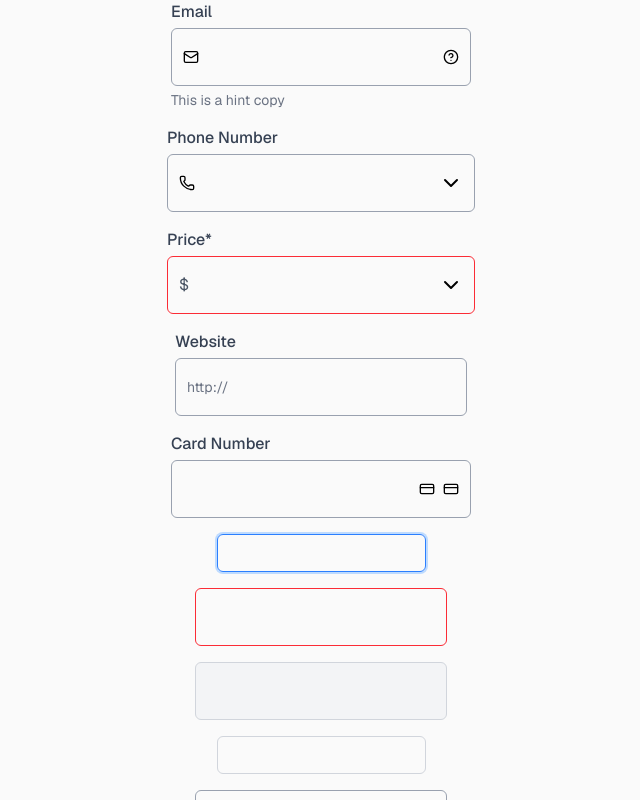
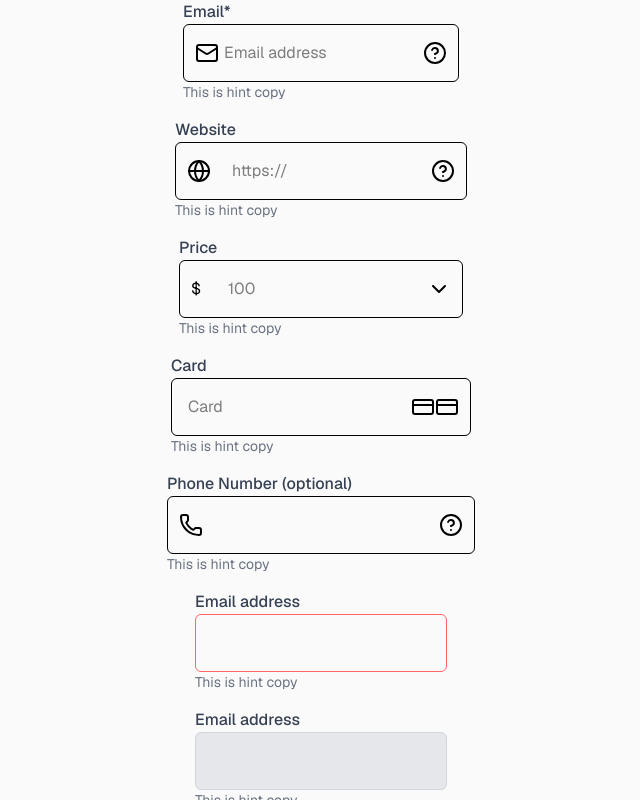
Before and after one commit to johncarlolipa/UI-ENGINEER-BOOTCAMP, a Next.js app in the folder ui-engineer-lessons/: page / in a window 1280 px wide. Shown: the top 800 px of the page, without its empty margins (319-959 px from the left). Built offline with nearby package versions, Linux system fonts and the light colour scheme.

Commit message:
rewrite 3rd time input component

```diff
--- a/ui-engineer-lessons/app/lesson-one/Input.tsx
+++ b/ui-engineer-lessons/app/lesson-one/Input.tsx
@@ -1,68 +1,73 @@
+
 
 import clsx from "clsx";
-import { ReactNode, ChangeEvent } from "react";
+import { ChangeEvent, ReactNode } from "react";
 
-//define the variants
-type InputSize = "small" | "medium"
-type InputState = "default" | "error" | "active" | "placeholder" | "disabled"
-type InputType = "default" | "email" | "card" | "website" | "phone" | "sale"
 
-//define the props
+//define variants
+type InputSize = "small" | "medium";
+type InputType = "default" | "card" | "email" | "website" | "phone" | "sale"
+type InputStatus = "default" | "active" | "error" | "disabled" | "placeholder"
+
+//define props
 type InputProps = {
     size?: InputSize;
-    state?: InputState;
     type?: InputType;
+    status?: InputStatus;
+    leftIcon?: ReactNode
+    rightIcon?: ReactNode;
+    secondRightIcon?: ReactNode;
+    className?: string;
+    onChange?: (e: ChangeEvent<HTMLImageElement>) => void;
     label?: string;
     showLabel?: boolean;
+    hint?: string;
+    showHint?: boolean;
+    placeholder?: string;
     required?: boolean;
-    hint: string;
-    showHint?: boolean;
-    className?: string;
     value?: string;
-    placeholder?: string;
-    leftIcon?: ReactNode;
-    rightIcon?: ReactNode;
-    secondRightIcon?: ReactNode;
-    onChange?: (e: ChangeEvent<HTMLInputElement>) => void;
 }
 
-export function Input({
-    size = "medium", state = "default", type = "default", label, showLabel = true, required = false, hint, showHint = true, value, placeholder, leftIcon, rightIcon, secondRightIcon, className, onChange
-}: InputProps) {
-    const wrapperClasses = "flex flex-col gap-1"
+//define component
+
+export function Input ({
+size="medium", label, type="default", status = "default", rightIcon, secondRightIcon, leftIcon, showHint = true, showLabel = true, placeholder, required=false, onChange, className, value, hint
+}: InputProps){
+    const wrapperClasses = ""
+
     const sizeClasses = {
         small: "py-2 px-2 text-sm",
-        medium: "py-4 px-4 text-md"
+        medium:"px-4 py-4 text-base"
     }
-    const stateClasses = {
-        default: "border border-gray-400 focus:border-blue-500 focus:ring-2 focus:ring-blue-200",
-        error: "border border-red-500 text-red-600 focus:ring-red-200",
-        active: "border border-blue-500 ring-2 ring-blue-200",
-        placeholder: "border border-gray-300 text-gray-400",
-        disabled: "border border-gray-300 bg-gray-100 cursor-not-allowed"
 
+    const statusClasses = {
+        default: "border focus:border-blue-500 focus:ring-2 focus:ring-blue-200",
+        error: "border border-red-400 focus:border-red-500 focus:ring-2 focus:ring-red-200",
+        active: "border border-blue-500 focus:border-blue-500 focus:ring-2 focus:ring-blue-200 ",
+        placeholder: "border border-gray-400 text-gray-500 focus:border-blue-500 focus:ring-2 focus:ring-blue-200",
+        disabled: "border border-gray-300 cursor-not-allowed bg-gray-200"
     }
+
     const typeClasses = {
         default: "",
         email: "",
-        phone: "pr-12",
         website: "pl-14",
+        sale: "pl-12",
         card: "pr-16",
-        sale: "pr-12"
+        phone: "pr-12"
     }
 
-    const inputClasses = clsx("w-full rounded-md transition-all outline-none", sizeClasses[size], typeClasses[type], stateClasses[state], leftIcon && "pl-10", (rightIcon || secondRightIcon) && "pr-10")
-
+    const inputClasses = clsx("w-full rounded-md transition-all outline-none", sizeClasses[size], typeClasses[type], statusClasses[status], leftIcon && ("pl-10"), rightIcon || secondRightIcon && ("pr-10"));
 
     return (
-        <div className={clsx(wrapperClasses, className)}>
+        <div className="flex flex-col">
             {showLabel && label && (
                 <label className="font-medium text-gray-700">{label}{required && "*"}</label>
             )}
 
             <div className="relative flex items-center">
                 {leftIcon && (<span className="absolute left-3">{leftIcon}</span>)}
-                <input value={value} onChange={onChange} className={inputClasses} placeholder={placeholder} />
+                <input value={value} className={inputClasses} placeholder={placeholder}  />
                 {rightIcon && (<span className="absolute right-3">{rightIcon}</span>)}
                 {secondRightIcon && (<span className="absolute right-9">{secondRightIcon}</span>)}
             </div>
@@ -72,5 +77,4 @@ export function Input({
             )}
         </div>
     )
-
 }
--- a/ui-engineer-lessons/app/page.tsx
+++ b/ui-engineer-lessons/app/page.tsx
@@ -11,50 +11,17 @@ export default function Home() {
   return (
     <div className="flex flex-col items-center justify-center min-h-screen gap-4 bg-zinc-50 font-sans dark:bg-white text-black">
 
-      <Input
-        type="email"
-        label="Email"
-        hint="This is a hint copy"
-        leftIcon={<Mail size={16} />}
-        rightIcon={<HelpCircle size={16} />}
-      />
-      <Input
-        type="phone"
-        label="Phone Number"
-        leftIcon={<Phone size={16} />}
-        rightIcon={<ChevronDown size={24} />}
-        onChange={(e) => {
-          console.log(e.target.value)
-        }}
-      />
-      <Input
-        type="sale"
-        label="Price"
-        state="error"
-        required={true}
-        leftIcon={<span className="text-gray-600 text-md">$</span>}
-        rightIcon={<ChevronDown size={24} />}
-      />
-      <Input
-        type="website"
-        label="Website"
-        leftIcon={<span className="text-gray-500 text-sm">http://</span>}
-      />
-      <Input
-        type="card"
-        label="Card Number"
-        rightIcon={<CreditCard size={16} />}
-        secondRightIcon={<CreditCard size={16} />}
-      />
+    <Input type="email" label="Email" placeholder="Email address" hint="This is hint copy" required={true} rightIcon={<HelpCircle />} leftIcon={<Mail />} />
+    <Input type="website" label="Website" hint="This is hint copy" placeholder="https://" leftIcon={<Globe />} rightIcon={<HelpCircle />} />
+    <Input type="sale" label="Price" placeholder="100" hint="This is hint copy" leftIcon={<span>$</span>} rightIcon={<ChevronDown />}  />
+    <Input type="card" label="Card" placeholder="Card" hint="This is hint copy" rightIcon={<CreditCard />} secondRightIcon={<CreditCard />} />
+    <Input type="phone" label="Phone Number (optional)" hint="This is hint copy" leftIcon={<Phone />} rightIcon={<HelpCircle />}/>
 
-      <Input size="small" state="active" />
-
-      <Input size="medium" state="error" />
-
-      <Input size="medium" state="disabled" />
-
-      <Input size="small" state="placeholder" />
-      <Input size="medium" state="default" />
+    <Input type="email" status="error" hint="This is hint copy" label="Email address" />
+    <Input type="email" status="disabled" hint="This is hint copy" label="Email address" />
+    <Input type="email" status="placeholder" hint="This is hint copy" label="Email address" placeholder="Email" />
+    <Input type="email" status="active" hint="This is hint copy" label="Email address" />
+    <Input type="email" status="default" hint="This is hint copy" label="Email address" />
 
 
 
```
